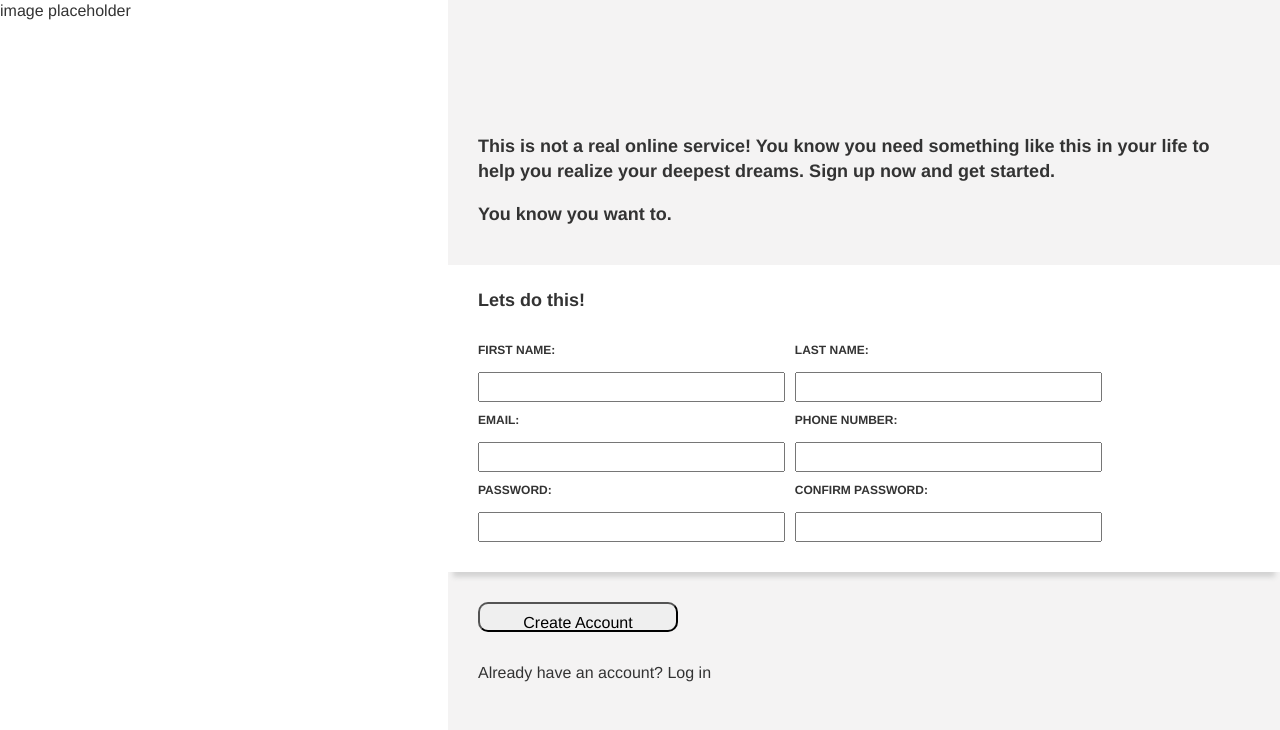
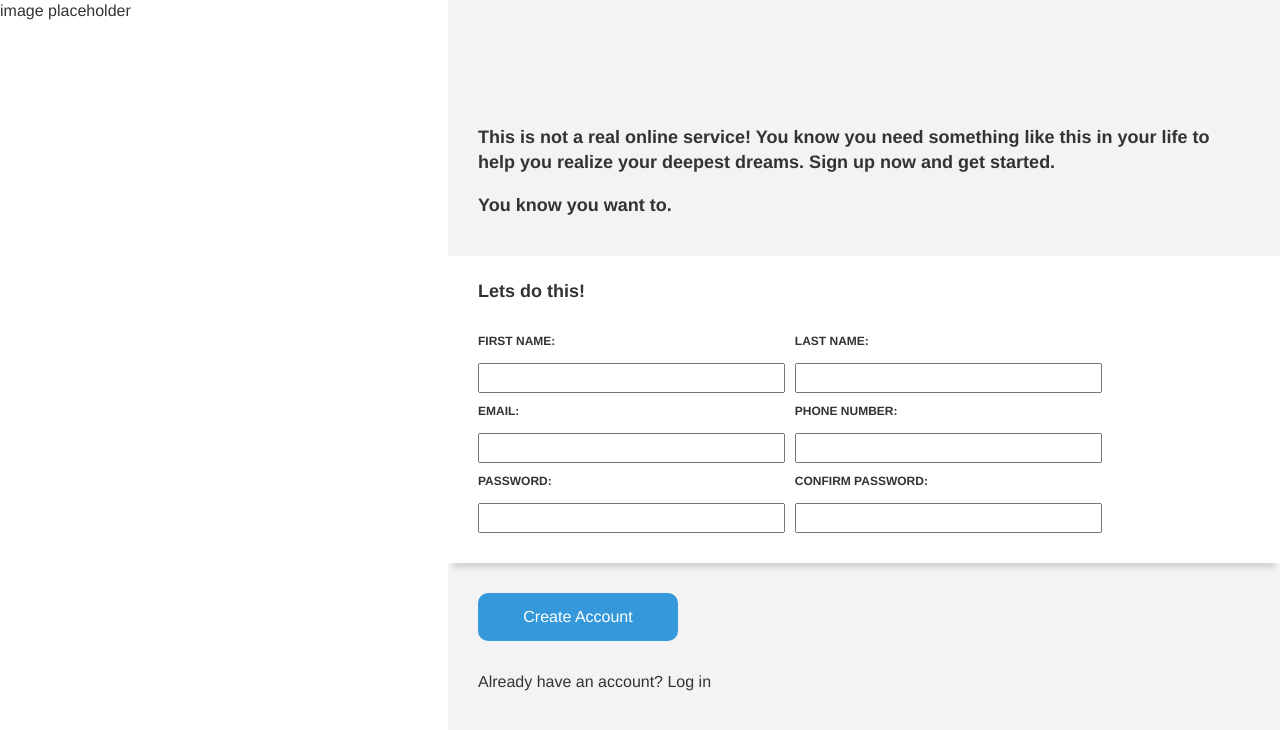
Before and after one commit to jamesfsher/TOP-sign-up-form, a plain HTML site: page index.html in a window 1280 px wide. Drawn offline with Linux system fonts and the light colour scheme.

Commit message:
fixed button

```diff
--- a/styles.css
+++ b/styles.css
@@ -47,14 +47,6 @@ input {
   height: 30px;
 }
 
-.submit-button {
-  width: 200px;
-  margin: 30px;
-  border-radius: 10px;
-  padding: 10px;
-  padding-bottom: 10px;
-}
-
 .content-container {
   width: 60vw;
   display: flex;
@@ -90,3 +82,16 @@ input {
   font-size: 12px;
   font-weight: 600;
 }
+
+.submit-button {
+  width: 200px;
+  height: auto;
+  margin: 30px;
+  border: none; /* Remove border to ensure consistent padding */
+  border-radius: 10px;
+  padding: 15px; /* Adjust padding as needed */
+  font-size: 16px; /*Adjust font size as needed*/
+  background-color: #3498db; /* Add background color for better visibility */
+  color: #fff; /* Set text color to white */
+  cursor: pointer; /* Add pointer cursor for better user experience */
+}
```
